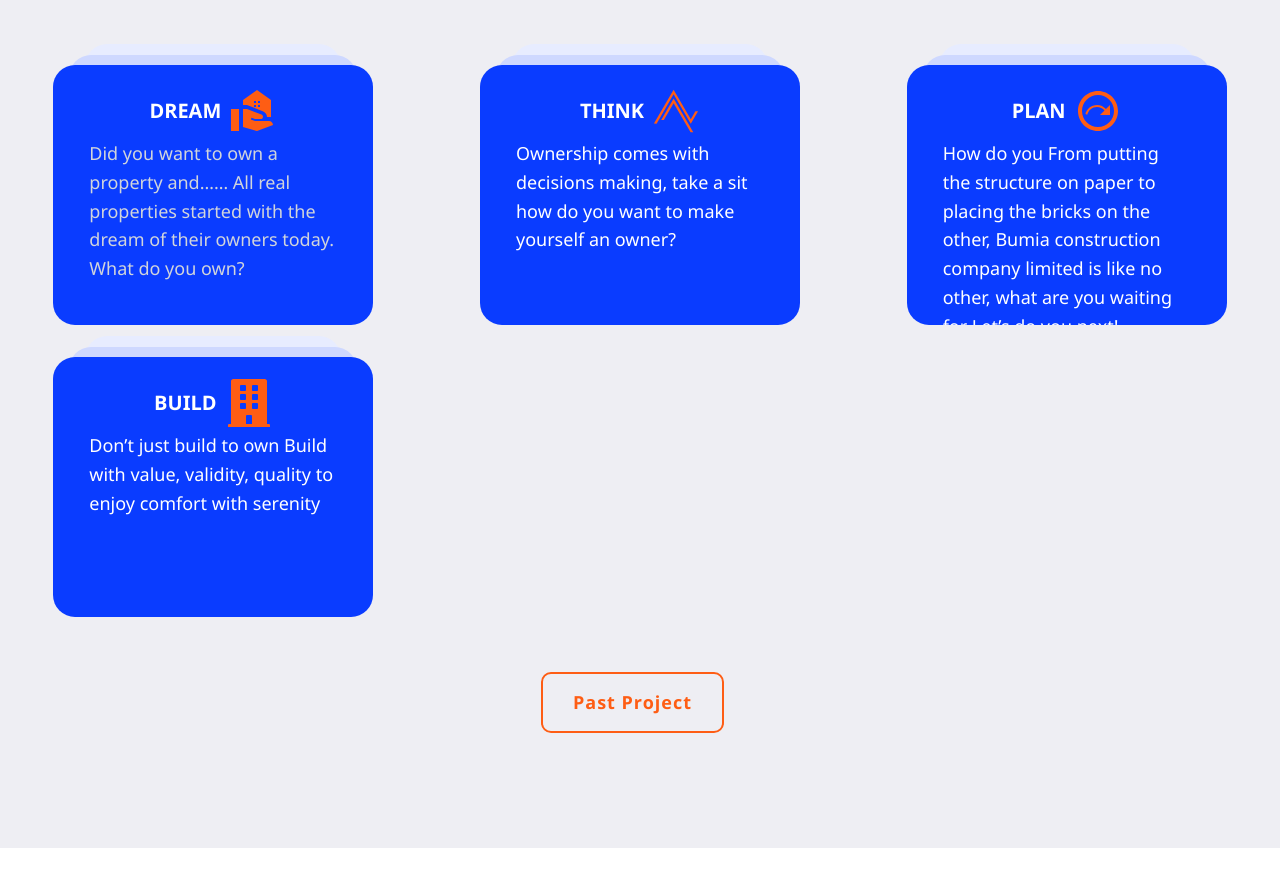
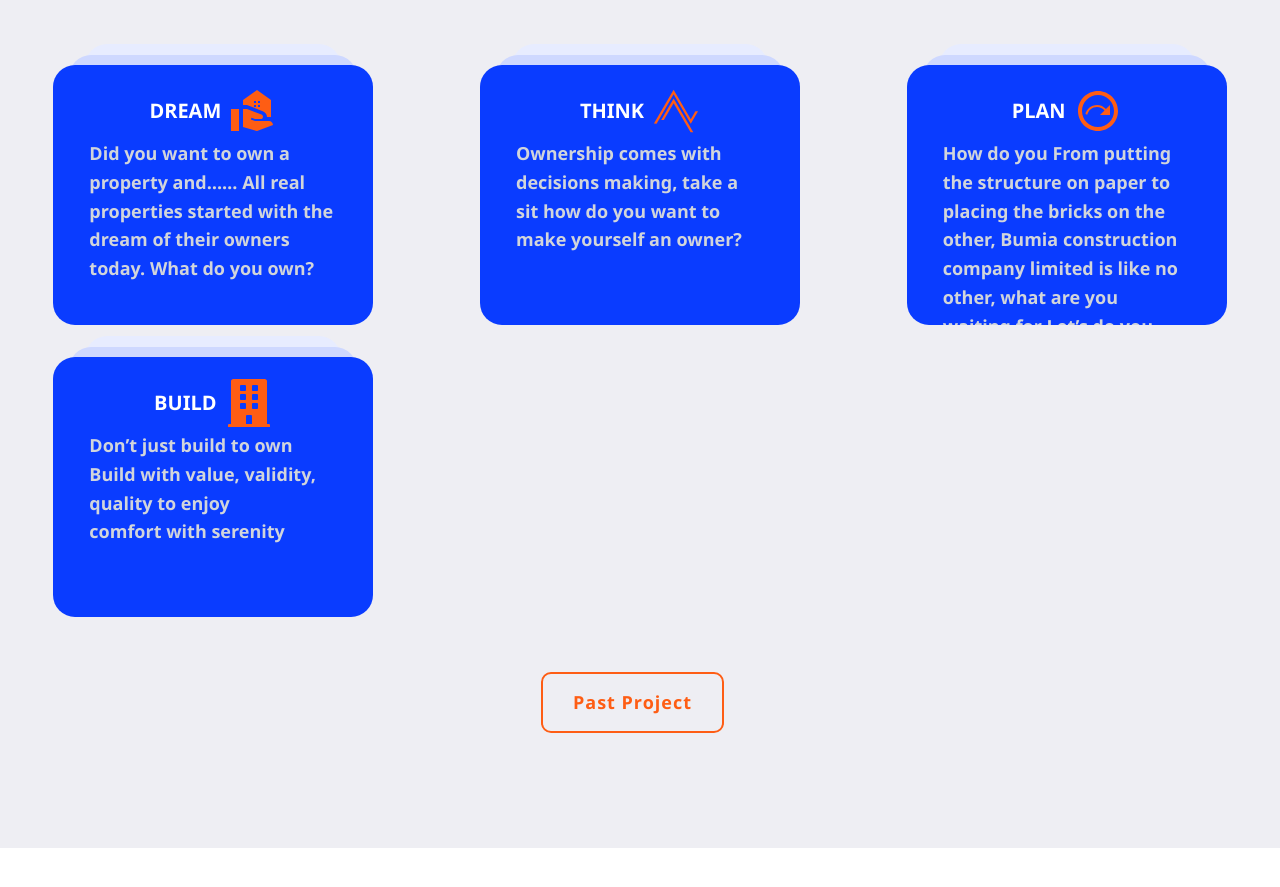
Before and after one commit to Prom-ise/construction-website, a React (Vite) app: page / in a window 1280 px wide. Shown: the part 800-1687 px from the top of the page. Built offline with nearby package versions, Linux system fonts and the light colour scheme.

Commit message:
feat: update text styling for improved readability on Homepage

```diff
--- a/src/pages/Homepage.jsx
+++ b/src/pages/Homepage.jsx
@@ -47,7 +47,7 @@ const Homepage = () => {
                 <h1 className="font-bold">DREAM</h1>
                 <MdRealEstateAgent className="text-[#fe5d14]" />
               </div>
-              <p className="para text-gray-300">
+              <p className="para font-semibold text-gray-300">
                 Did you want to own a property and…… All real properties started
                 with the dream of their owners today. What do you own?
               </p>
@@ -60,7 +60,7 @@ const Homepage = () => {
                 <h1 className="font-bold">THINK</h1>
                 <FaThinkPeaks className="text-[#fe5d14]" />
               </div>
-              <p className="para">
+              <p className="para font-semibold text-gray-300">
                 Ownership comes with decisions making, take a sit how do you
                 want to make yourself an owner?
               </p>
@@ -73,7 +73,7 @@ const Homepage = () => {
                 <h1 className="font-bold">PLAN</h1>
                 <MdOutlineNextPlan className="text-[#fe5d14]" />
               </div>
-              <p className="para">
+              <p className="para font-semibold text-gray-300">
                 How do you From putting the structure on paper to placing the
                 bricks on the other, Bumia construction company limited is like
                 no other, what are you waiting for Let’s do you next!
@@ -87,7 +87,7 @@ const Homepage = () => {
                 <h1 className="font-bold">BUILD</h1>
                 <FaBuilding className="text-[#fe5d14]" />
               </div>
-              <p className="para">
+              <p className="para font-semibold text-gray-300">
                 Don’t just build to own Build with value, validity, quality to
                 enjoy comfort with serenity
               </p>
```
